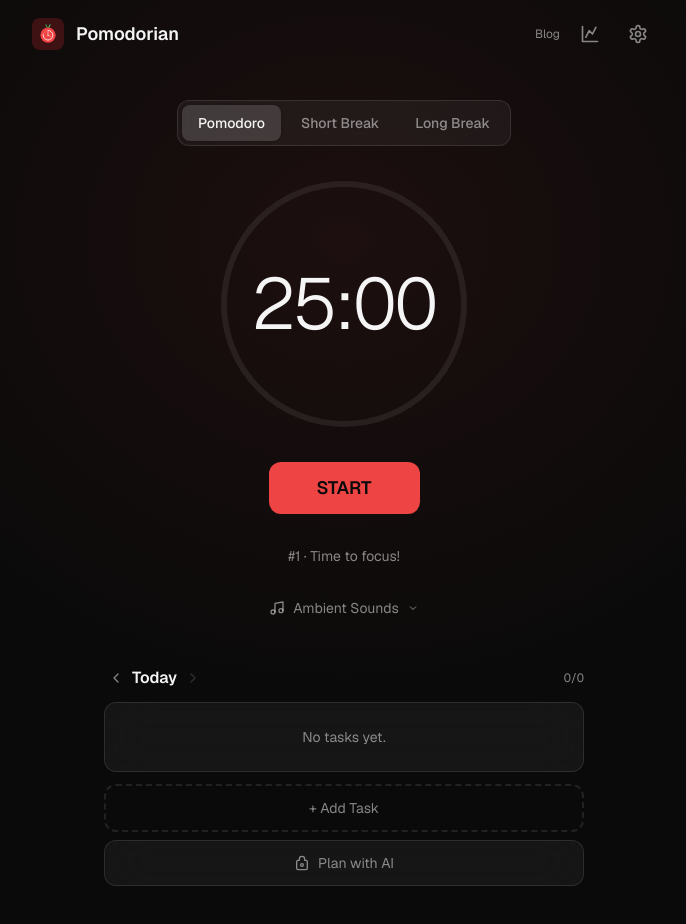
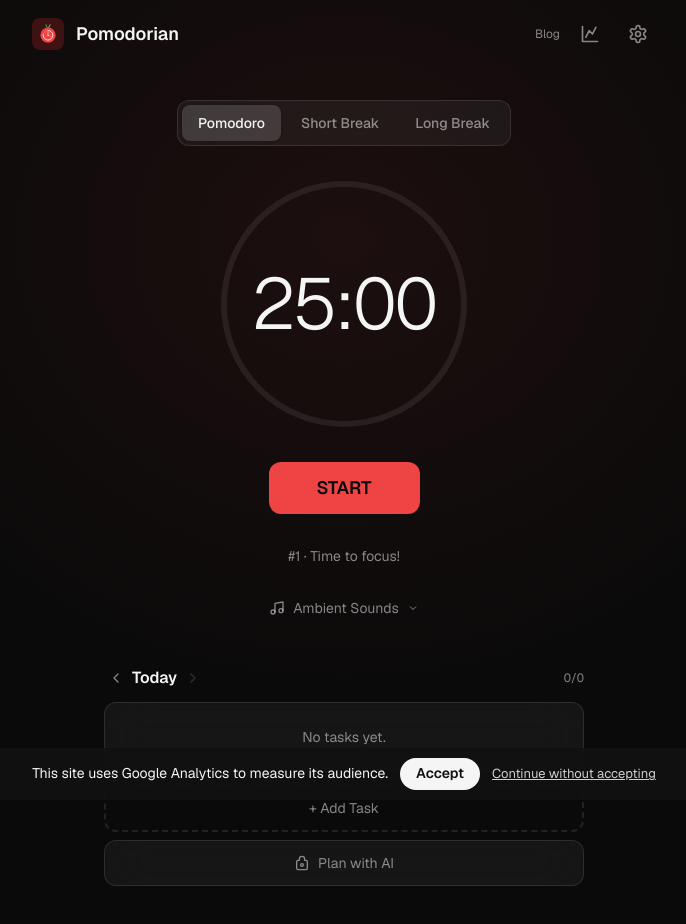
Before and after one commit to BerthouxMaijin/pomodorian, a Next.js app: page / in a window 1280 px wide. Shown: the top 924 px of the page, without its empty margins (296-982 px from the left). Built offline with nearby package versions, Linux system fonts and the light colour scheme.

Commit message:
feat: add GA4 analytics with consent banner
Co-Authored-By: Claude Fable 5 <noreply@anthropic.com>

```diff
--- a/app/layout.tsx
+++ b/app/layout.tsx
@@ -2,6 +2,7 @@ import type { Metadata, Viewport } from "next";
 import { Geist, Geist_Mono } from "next/font/google";
 import { Analytics } from "@vercel/analytics/next";
 import { SITE_URL } from "@/lib/constants";
+import ConsentAnalytics from "@/components/ConsentAnalytics";
 import "./globals.css";
 
 const geistSans = Geist({
@@ -83,6 +84,7 @@ export default function RootLayout({
         <link rel="llms" type="text/plain" href="/llms.txt" />
         {children}
         <Analytics />
+        <ConsentAnalytics />
       </body>
     </html>
   );
--- /dev/null
+++ b/components/ConsentAnalytics.tsx
@@ -0,0 +1,132 @@
+"use client";
+
+import { useEffect, useState } from "react";
+
+// Seules lignes a adapter par site :
+const GA_ID = "G-2BC8DCY0CX";
+const TEXTS = {
+  message: "This site uses Google Analytics to measure its audience.",
+  accept: "Accept",
+  decline: "Continue without accepting",
+};
+
+const STORAGE_KEY = "ga-consent";
+
+type Consent = "granted" | "denied";
+
+declare global {
+  interface Window {
+    dataLayer: unknown[];
+    gtag: (...args: unknown[]) => void;
+  }
+}
+
+// Snippet Google verbatim : consent default AVANT toute autre commande.
+const GA_INIT = `window.dataLayer = window.dataLayer || [];
+function gtag(){dataLayer.push(arguments);}
+window.gtag = gtag;
+gtag('consent', 'default', {
+  ad_storage: 'denied',
+  ad_user_data: 'denied',
+  ad_personalization: 'denied',
+  analytics_storage: 'denied'
+});
+try {
+  if (localStorage.getItem('${STORAGE_KEY}') === 'granted') {
+    gtag('consent', 'update', { analytics_storage: 'granted' });
+  }
+} catch (e) {}
+gtag('js', new Date());
+gtag('config', '${GA_ID}');`;
+
+function readStoredConsent(): Consent | null {
+  try {
+    const v = localStorage.getItem(STORAGE_KEY);
+    return v === "granted" || v === "denied" ? v : null;
+  } catch {
+    return null;
+  }
+}
+
+export default function ConsentAnalytics() {
+  const [showBanner, setShowBanner] = useState(false);
+
+  useEffect(() => {
+    if (readStoredConsent() === null) setShowBanner(true);
+  }, []);
+
+  function choose(consent: Consent) {
+    try {
+      localStorage.setItem(STORAGE_KEY, consent);
+    } catch {
+      // localStorage indisponible (navigation privee) : le choix vaut pour la session
+    }
+    if (consent === "granted" && typeof window.gtag === "function") {
+      window.gtag("consent", "update", { analytics_storage: "granted" });
+    }
+    setShowBanner(false);
+  }
+
+  return (
+    <>
+      <script id="ga-consent-init" dangerouslySetInnerHTML={{ __html: GA_INIT }} />
+      <script async src={"https://www.googletagmanager.com/gtag/js?id=" + GA_ID} />
+      {showBanner && (
+        <div
+          role="region"
+          aria-label={TEXTS.message}
+          style={{
+            position: "fixed",
+            left: 0,
+            right: 0,
+            bottom: 0,
+            zIndex: 9999,
+            display: "flex",
+            flexWrap: "wrap",
+            alignItems: "center",
+            justifyContent: "center",
+            gap: 12,
+            padding: "10px 16px",
+            paddingBottom: "calc(10px + env(safe-area-inset-bottom))",
+            background: "rgba(17, 17, 17, 0.94)",
+            color: "#f5f5f5",
+            fontSize: 14,
+            lineHeight: 1.4,
+          }}
+        >
+          <span>{TEXTS.message}</span>
+          <button
+            type="button"
+            onClick={() => choose("granted")}
+            style={{
+              background: "#f5f5f5",
+              color: "#111",
+              border: 0,
+              borderRadius: 999,
+              padding: "6px 16px",
+              fontWeight: 600,
+              fontSize: 14,
+              cursor: "pointer",
+            }}
+          >
+            {TEXTS.accept}
+          </button>
+          <button
+            type="button"
+            onClick={() => choose("denied")}
+            style={{
+              background: "transparent",
+              color: "#cfcfcf",
+              border: 0,
+              textDecoration: "underline",
+              fontSize: 13,
+              cursor: "pointer",
+            }}
+          >
+            {TEXTS.decline}
+          </button>
+        </div>
+      )}
+    </>
+  );
+}
```
